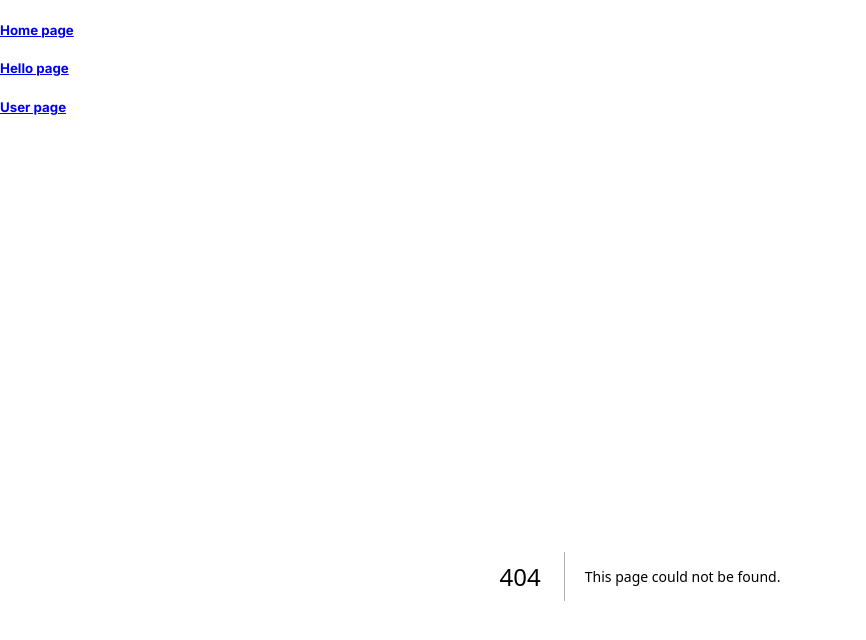
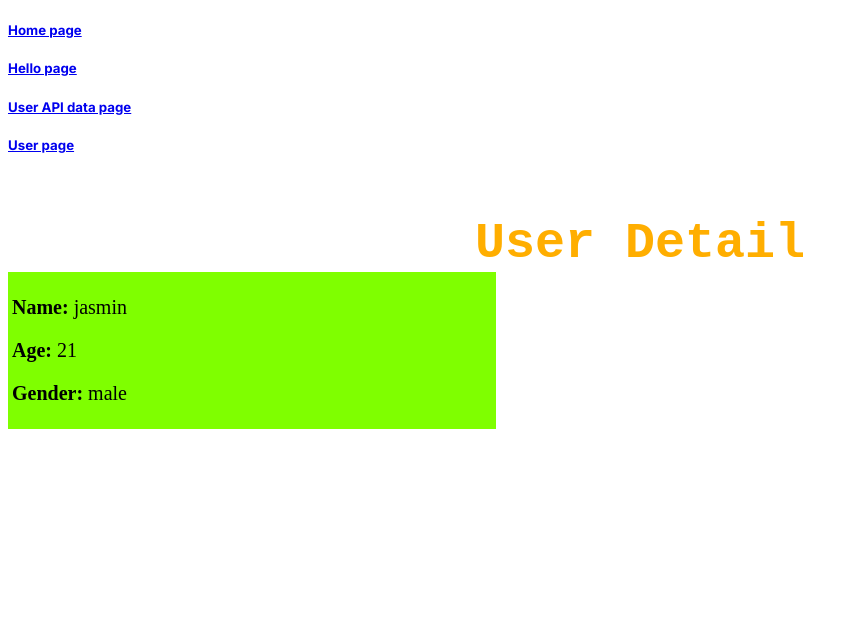
Before and after one commit to Jasmin2208/Nextjs, a Next.js app: page /user/1 in a window 1280 px wide. Before the commit this address had no page. Shown: the top 640 px of the page, without its empty margins (0-866 px from the left). Built offline with nearby package versions, Linux system fonts and the light colour scheme.

Commit message:
Call Next js API which create in API routes

```diff
--- a/next.config.js
+++ b/next.config.js
@@ -4,25 +4,6 @@ const nextConfig = {
         domains: ['img.freepik.com']
     },
     // output: "export",
-    redirects: async () => {
-        return [
-            {
-                source: "/admin",
-                destination: "/",
-                permanent: false
-            },
-            {
-                source: "/about",
-                destination: "/",
-                permanent: false
-            },
-            {
-                source: "/user/:userId",
-                destination: "/",
-                permanent: false
-            }
-        ]
-    }
 }
 
 module.exports = nextConfig
--- a/src/app/globals.css
+++ b/src/app/globals.css
@@ -117,6 +117,7 @@ a {
 .userDeatil{
   background-color: chartreuse;
   font-family: 'Times New Roman', Times, serif;
+  margin-bottom: 10px;
   text-align: justify;
   font-size: 20px;
   width: 30rem;
--- a/src/app/layout.js
+++ b/src/app/layout.js
@@ -15,7 +15,8 @@ export default function RootLayout({ children }) {
       <body className={inter.className}>
         <h5><Link href='/'>Home page</Link></h5>
         <h5><Link href='/api/hello'>Hello page</Link></h5>
-        <h5><Link href='/api/user'>User page</Link></h5>
+        <h5><Link href='/api/user'>User API data page</Link></h5>
+        <h5><Link href='/user'>User page</Link></h5>
         <br />
         <br />
         {children}
--- /dev/null
+++ b/src/app/user/[userId]/page.js
@@ -0,0 +1,23 @@
+import React from 'react'
+
+async function getUsers(id) {
+    let data = await fetch(`http://localhost:3000/api/user/${id}`)
+    data = data.json()
+    return data
+}
+
+async function page({ params }) {
+    const user = await getUsers(params.userId)
+    return (
+        <>
+            <div className='heading'>User Detail</div>
+            <div className='userDeatil'>
+                <p><strong>Name: </strong>{user[0].name}</p>
+                <p><strong>Age: </strong>{user[0].age}</p>
+                <p><strong>Gender: </strong>{user[0].gender}</p>
+            </div>
+        </>
+    )
+}
+
+export default page
```
Also changed, not shown: src/app/user/page.js (added, +33 -0 lines).
